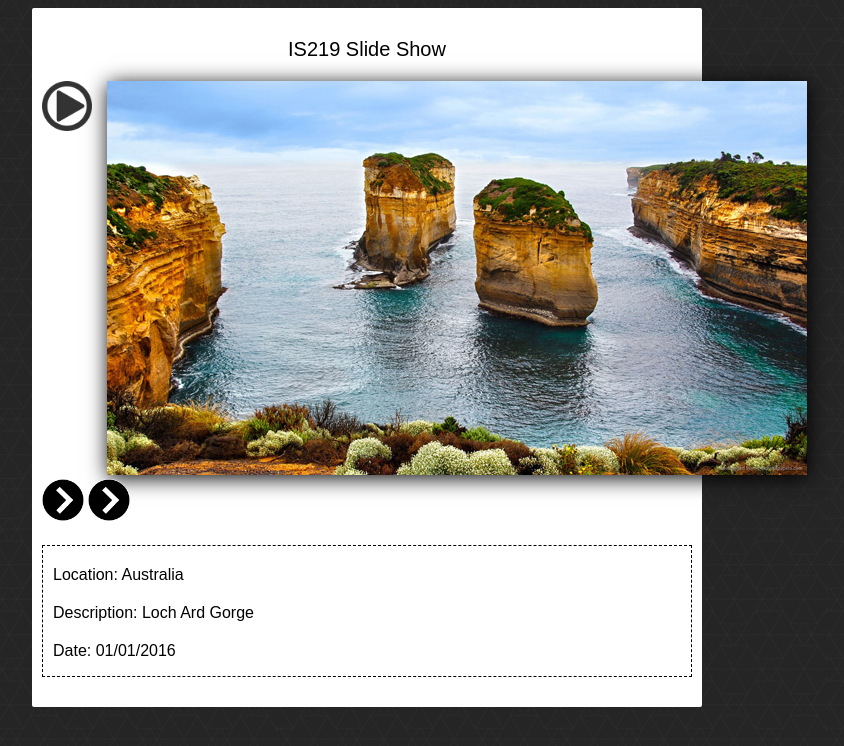
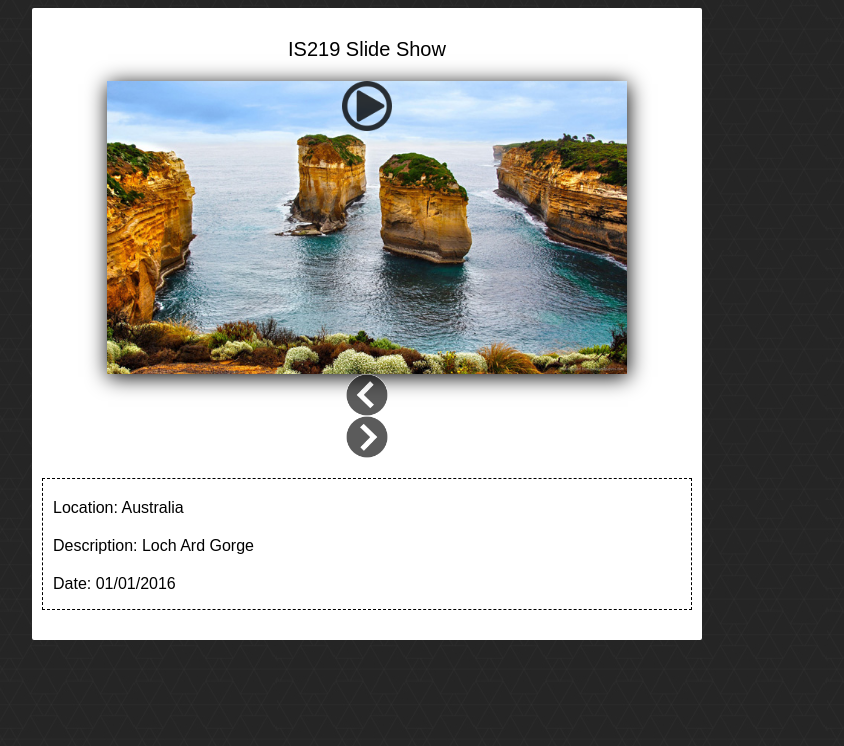
Before and after one commit to nelsonnn11/Orellana-p2, a PHP site: page /index.html in a window 1280 px wide. Shown: the top 746 px of the page, without its empty margins (273-1117 px from the left). Run offline with PHP 8.4, Linux system fonts and the light colour scheme; grey boxes labelled with a size stand in for pictures from a placeholder-image service; some libraries are stand-ins or nearby versions.

Commit message:
Part 3: Gallery

```diff
--- a/css/style.css
+++ b/css/style.css
@@ -47,16 +47,22 @@ body {
 #nav {
 	clear: both;
 	position: relative;
+    opacity: 0.8;
+    transition: opacity 0.3s ease;
 }
 
 #prevPhoto {
 	height: 42px;
 	width: 42px;
+	opacity: 0.8;
+    transition: opacity 0.3s ease;
 }
 
 #nextPhoto {
 	height: 42px;
 	width: 42px;
+	opacity: 0.8;
+    transition: opacity 0.3s ease;
 }
 
 .details p {
@@ -68,14 +74,45 @@ body {
 	margin: 20px 0px;
 }
 
-/*Add CSS styles to rotate the element 90deg
-Make it animate nicely. You'll need CSS3 for this*/
-.rot90 {}
+img.moreIndicator.rot90 {
+    position: absolute;
+    bottom: 0;
+    left: 50%;
+    transform: translateX(-50%);
+    transform-origin: bottom center;
+    transition: transform 0.5s ease;
+}
 
-/*Add CSS styles to rotate the element 180deg
-Make it animate nicely. You'll need CSS3 for this*/
-.rot180 {}
+#gallery {
+    width: 600px; /* Set a fixed width for your container */
+    margin: 0 auto; /* Center the container */
+}
 
-/*Add CSS styles to rotate the element 270deg
-Make it animate nicely. You'll need CSS3 for this*/
-.rot270 {}
+img {
+    max-width: 100%; /* Ensure the image fits within the container */
+    max-height: 100%; /* Ensure the image fits within the container */
+    display: block; /* Remove any extra spacing around the image */
+    margin: 0 auto; /* Center the image within the container */
+}
+
+
+/* Add CSS styles to rotate the element 90deg
+   Make it animate nicely. You'll need CSS3 for this */
+   .rot90 {
+    transform: rotate(90deg);
+    transition: transform 0.5s ease;
+}
+
+/* Add CSS styles to rotate the element 180deg
+   Make it animate nicely. You'll need CSS3 for this */
+.rot180 {
+    transform: rotate(180deg);
+    transition: transform 0.5s ease;
+}
+
+/* Add CSS styles to rotate the element 270deg
+   Make it animate nicely. You'll need CSS3 for this */
+.rot270 {
+    transform: rotate(270deg);
+    transition: transform 0.5s ease;
+}
--- a/js/gallery.js
+++ b/js/gallery.js
@@ -127,5 +127,100 @@ window.requestAnimFrame = (function(){
   mRequest.send();
   }
 
+  $(document).ready(function () {
+    // Add click handler to img.moreIndicator
+    $('img.moreIndicator').click(function () {
+        // Check if the element has class "rot90"
+        if ($(this).hasClass('rot90')) {
+            // If it has, remove "rot90" and add "rot270"
+            $(this).removeClass('rot90').addClass('rot270');
+        } else {
+            // If it doesn't have "rot90", remove "rot270" and add "rot90"
+            $(this).removeClass('rot270').addClass('rot90');
+        }
+
+        // Slide down/up div.details depending on the arrow direction
+        $('div.details').fadeToggle();
+    });
+});
+
+$(document).ready(function () {
+  // Offset #nextPhoto to be flush with the right side of #gallery
+  var galleryWidth = $('#gallery').width();
+  var nextPhotoWidth = $('#nextPhoto').width();
+  var offset = galleryWidth - nextPhotoWidth;
+
+  // Set the right offset for #nextPhoto
+  $('#nextPhoto').css('right', offset);
+});
+
+$(document).ready(function () {
+  // Counter for the mImages array
+  var mCurrentIndex = 0;
+
+  // Add click handler for #nextPhoto
+  $('#nextPhoto').click(function () {
+      mCurrentIndex++;
+      if (mCurrentIndex >= mImages.length) {
+
+          mCurrentIndex = 0;
+      }
+      displayPhoto(mCurrentIndex);
+  });
+
+  // Add click handler for #prevPhoto
+  $('#prevPhoto').click(function () {
+      mCurrentIndex--;
+      if (mCurrentIndex < 0) {
+          mCurrentIndex = mImages.length - 1;
+      }
+      displayPhoto(mCurrentIndex);
+  });
+
+  // Function to display photo based on index
+  function displayPhoto(index) {
+      $('#photo').attr('src', mImages[index].url);
+      $('.location').html("Location: " + mImages[index].location);
+      $('.description').html("Description: " + mImages[index].description);
+      $('.date').html("Date: " + mImages[index].date);
+  }
+});
+
+$(document).ready(function () {
+  // Counter for the mImages array
+  var mCurrentIndex = 0;
+
+  // Add click handler for #nextPhoto
+  $('#nextPhoto').click(function () {
+      mCurrentIndex++;
+      if (mCurrentIndex >= mImages.length) {
+          // If it's the last photo, loop back to the first photo
+          mCurrentIndex = 0;
+      }
+      displayPhoto(mCurrentIndex);
+  });
+
+  // Add click handler for #prevPhoto
+  $('#prevPhoto').click(function () {
+      mCurrentIndex--;
+      if (mCurrentIndex < 0) {
+          // If it's the first photo, loop back to the last photo
+          mCurrentIndex = mImages.length - 1;
+      }
+      displayPhoto(mCurrentIndex);
+  });
+
+  // Function to display photo based on index
+  function displayPhoto(index) {
+      $('#photo').attr('src', mImages[index].url);
+      $('.location').html("Location: " + mImages[index].location);
+      $('.description').html("Description: " + mImages[index].description);
+      $('.date').html("Date: " + mImages[index].date);
+  }
+});
+
+$(".selector").on("mouseover", function () {
+  //stuff to do on mouseover
+});
 
   /*call to access the information in the JSON file. */
```
